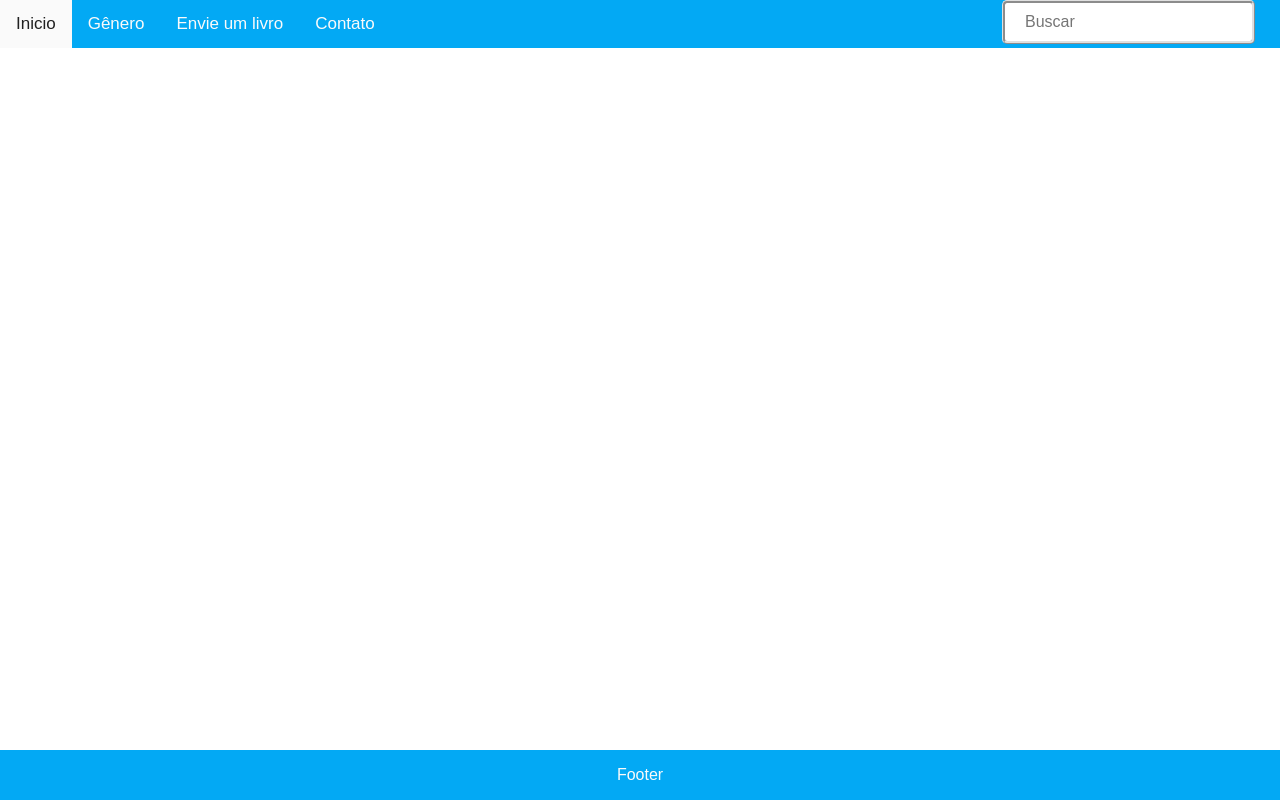
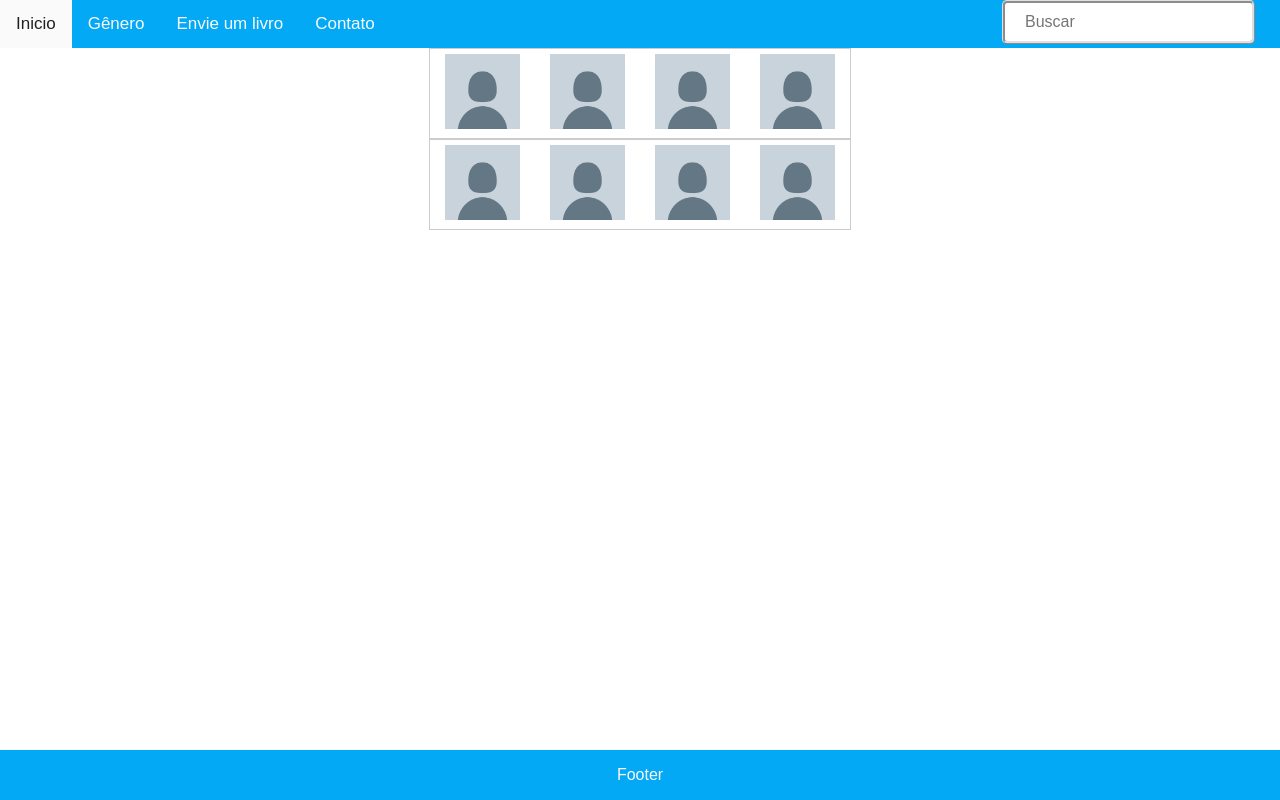
Before and after one commit to WalterBrito/Ebook-Download, a plain HTML site: page index.html in a window 1280 px wide. Drawn offline with Linux system fonts and the light colour scheme.

Commit message:
add flexbox

```diff
--- a/css/style.css
+++ b/css/style.css
@@ -45,6 +45,34 @@ input[type=text] {
   margin-right: 25px; /* Afasta a barra de busca do canto direito */
 }
 
+/* Flex Container */
+.container {
+  justify-content: stretch;
+  max-width: 420px;
+  margin: 0 auto;
+  display: flex;
+  border: 1px solid #ccc;
+}
+
+/* Valor padrão, ele que faz com que os flex itens cresçam igualmente. */
+.stretch {
+  align-items: stretch;
+}
+
+/* Flex Item */
+.item {
+  flex: 1;
+  margin: 5px;
+  padding: 0 10px;
+}
+
+
+/* Controla o tamanho da imagem */
+img {
+  max-width: 100%;
+  height: auto;
+}
+
 .footer {
   position: fixed;
   left: 0;
--- a/index.html
+++ b/index.html
@@ -23,6 +23,36 @@
 		</form>
 	</div>
 
+	<!-- Valor padrão, ele que faz com que os flex itens cresçam igualmente. -->
+	<section class="container stretch">
+		<div class="item">
+			<img src="images/pic.png" alt="Photo">
+		</div>
+		<div class="item">
+			<img src="images/pic.png" alt="Photo">
+		</div>
+		<div class="item">
+			<img src="images/pic.png" alt="Photo">
+		</div>
+		<div class="item">
+			<img src="images/pic.png" alt="Photo">
+		</div>
+	</section>
+
+	<section class="container stretch">
+		<div class="item">
+			<img src="images/pic.png" alt="Photo">
+		</div>
+		<div class="item">
+			<img src="images/pic.png" alt="Photo">
+		</div>
+		<div class="item">
+			<img src="images/pic.png" alt="Photo">
+		</div>
+		<div class="item">
+			<img src="images/pic.png" alt="Photo">
+		</div>
+	</section>
 
 	<!-- Footer -->
 	<div class="footer">
```
